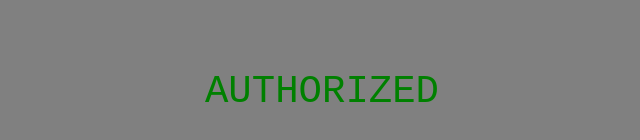
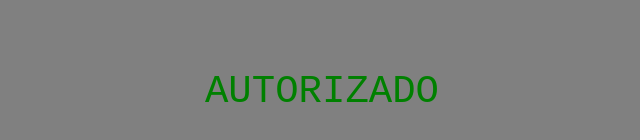
Before and after one commit to ozielguimaraes/teste-maluco, a plain HTML site: page authorized.html in a window 1280 px wide. Shown: the part 316-456 px from the top of the page, 318-958 px from the left. Drawn offline with Linux system fonts and the light colour scheme.

Commit message:
Mudando para autorizado

```diff
--- a/authorized.html
+++ b/authorized.html
@@ -15,6 +15,6 @@
     </style>
 </head>
 <body>
-    <pre>AUTHORIZED</pre>
+    <pre>AUTORIZADO</pre>
 </body>
 </html>
```
